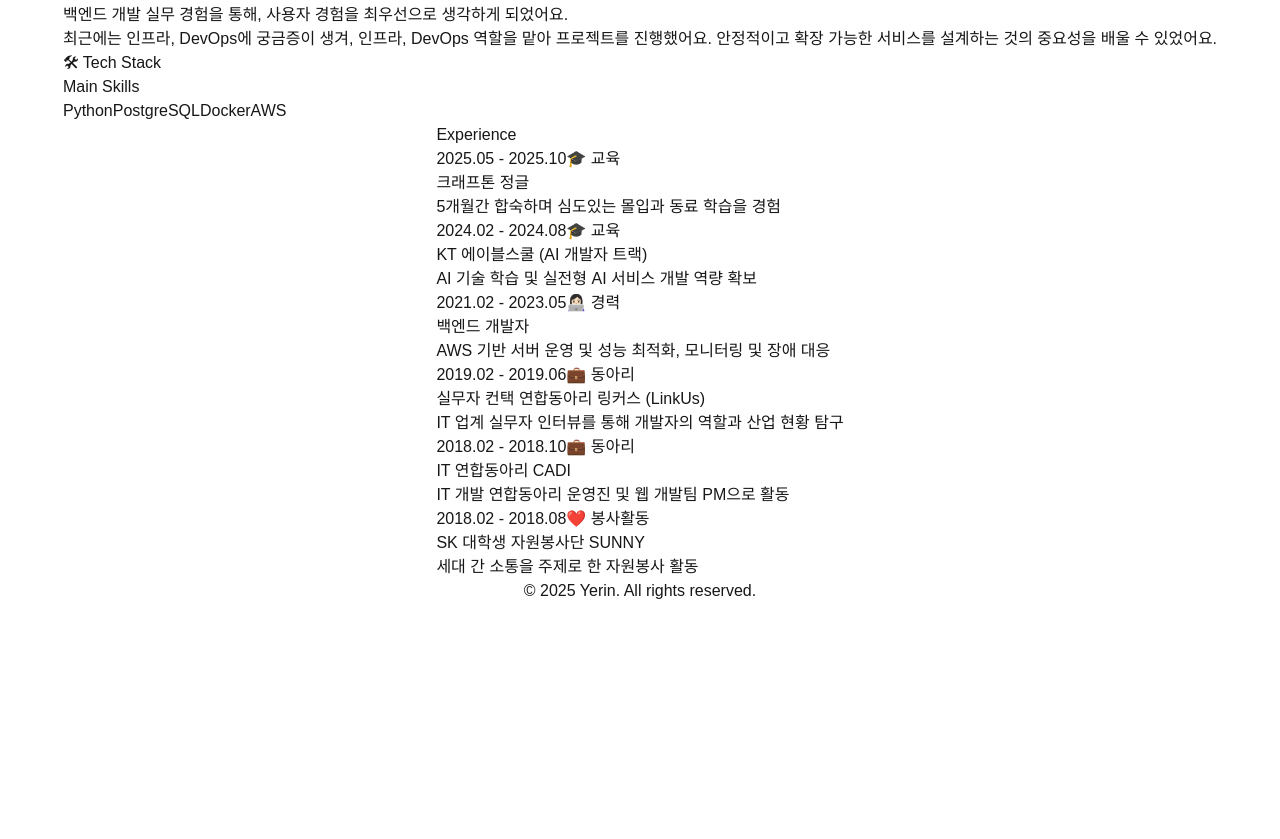
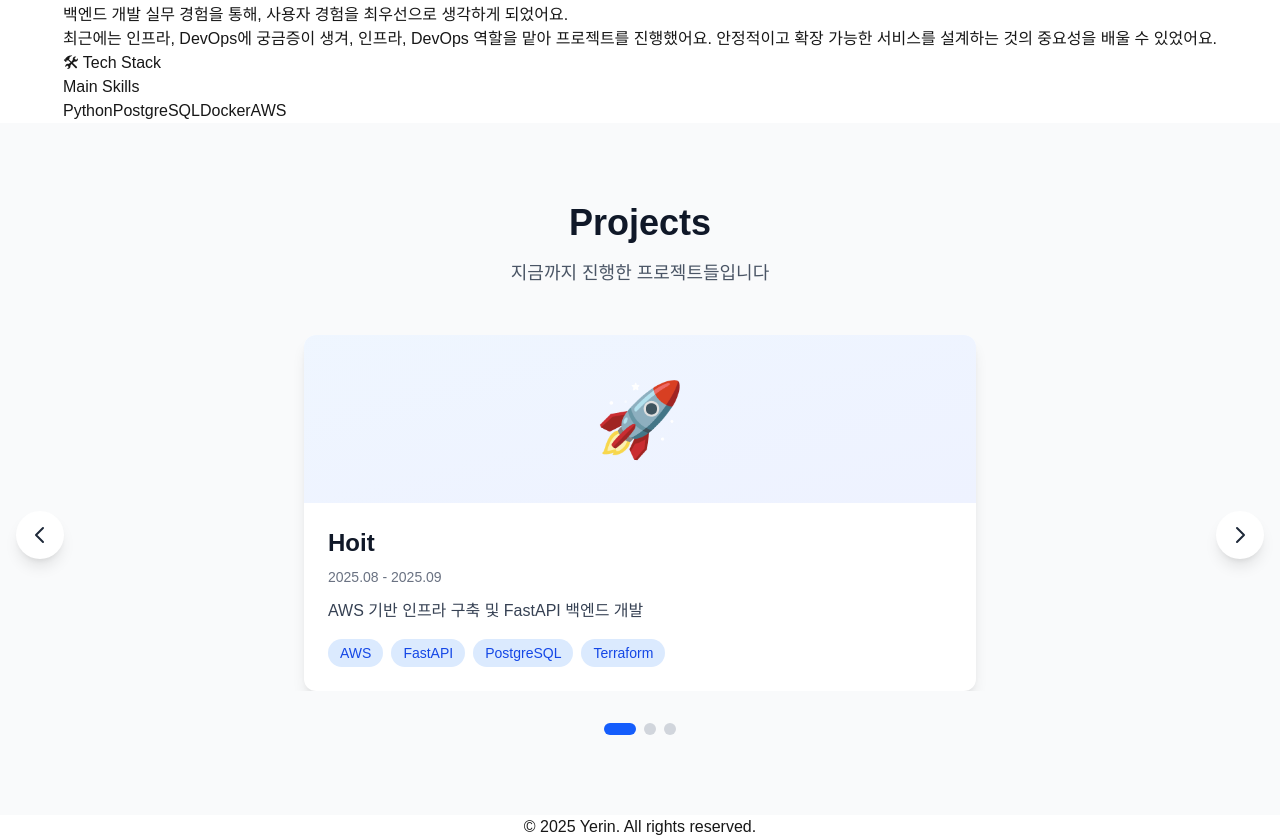
Before and after one commit to Yerinnnn/yerinnnn, a Next.js app: page / in a window 1280 px wide. Shown: the part 466-1305 px from the top of the page. Before the commit the page ends 1069 px from the top, so only its background shows below. Built offline with nearby package versions, Linux system fonts and the light colour scheme.

Commit message:
Feat: 프로젝트 섹션 캐러셀 (carousel) 구현

```diff
--- a/app/page.tsx
+++ b/app/page.tsx
@@ -6,8 +6,8 @@ import Header from "@/components/Header";
 import Footer from "@/components/Footer";
 import Hero from "@/components/Hero";
 import About from "@/components/About";
-import Experience from "@/components/Experience";
-// import Projects from "@/components/projects/Carousel";
+// import Experience from "@/components/Experience";
+import Projects from "@/components/projects/carousel";
 // import Contact from "@/components/Contact";
 
 export default function Home({ children }: { children: ReactNode }) {
@@ -16,8 +16,8 @@ export default function Home({ children }: { children: ReactNode }) {
       <Header />
       <Hero />
       <About />
-      <Experience />
-      {/* <Projects /> */}
+      {/* <Experience /> */}
+      <Projects />
       {/* <Contact /> */}
       <Footer />
     </main>
--- a/components/projects/card.tsx
+++ b/components/projects/card.tsx
@@ -0,0 +1,40 @@
+import Link from "next/link";
+import { Project } from "@/types/project";
+
+interface ProjectCardProps {
+  project: Project;
+}
+
+export default function ProjectCard({ project }: ProjectCardProps) {
+  return (
+    <Link href={project.link} className="block group">
+      <div className="bg-white rounded-xl shadow-lg overflow-hidden hover:shadow-2xl transition-shadow duration-300 h-full">
+        {/* Icon Section */}
+        <div className="bg-gradient-to-br from-blue-50 to-indigo-50 p-12 flex items-center justify-center">
+          <div className="text-7xl">{project.icon}</div>
+        </div>
+
+        {/* Content Section */}
+        <div className="p-6">
+          <h3 className="text-2xl font-bold text-gray-900 mb-2 group-hover:text-blue-600 transition-colors">
+            {project.title}
+          </h3>
+          <p className="text-sm text-gray-500 mb-3">{project.period}</p>
+          <p className="text-gray-700 mb-4 line-clamp-2">{project.description}</p>
+
+          {/* Tech Tags */}
+          <div className="flex flex-wrap gap-2">
+            {project.tags.map((tag) => (
+              <span
+                key={tag}
+                className="px-3 py-1 bg-blue-100 text-blue-700 rounded-full text-sm font-medium"
+              >
+                {tag}
+              </span>
+            ))}
+          </div>
+        </div>
+      </div>
+    </Link>
+  );
+}
--- a/components/projects/carousel.tsx
+++ b/components/projects/carousel.tsx
@@ -0,0 +1,107 @@
+"use client";
+
+import { useState } from "react";
+import ProjectCard from "./card";
+import { projects } from "@/data/projects";
+
+export default function ProjectsCarousel() {
+  const [currentIndex, setCurrentIndex] = useState(0);
+
+  const nextSlide = () => {
+    setCurrentIndex((prev) => (prev + 1) % projects.length);
+  };
+
+  const prevSlide = () => {
+    setCurrentIndex((prev) => (prev - 1 + projects.length) % projects.length);
+  };
+
+  const goToSlide = (index: number) => {
+    setCurrentIndex(index);
+  };
+
+  return (
+    <section id="projects" className="py-20 bg-gray-50">
+      <div className="max-w-7xl mx-auto px-4 sm:px-6 lg:px-8">
+        <div className="text-center mb-12">
+          <h2 className="text-4xl font-bold text-gray-900 mb-4">Projects</h2>
+          <p className="text-lg text-gray-600">지금까지 진행한 프로젝트들입니다</p>
+        </div>
+
+        <div className="relative">
+          <button
+            onClick={prevSlide}
+            className="absolute left-0 top-1/2 -translate-y-1/2 -translate-x-4 z-10 bg-white rounded-full p-3 shadow-lg hover:bg-gray-100 transition-colors disabled:opacity-50"
+            aria-label="Previous project"
+          >
+            <svg
+              className="w-6 h-6 text-gray-800"
+              fill="none"
+              stroke="currentColor"
+              viewBox="0 0 24 24"
+            >
+              <path
+                strokeLinecap="round"
+                strokeLinejoin="round"
+                strokeWidth={2}
+                d="M15 19l-7-7 7-7"
+              />
+            </svg>
+          </button>
+
+          <button
+            onClick={nextSlide}
+            className="absolute right-0 top-1/2 -translate-y-1/2 translate-x-4 z-10 bg-white rounded-full p-3 shadow-lg hover:bg-gray-100 transition-colors disabled:opacity-50"
+            aria-label="Next project"
+          >
+            <svg
+              className="w-6 h-6 text-gray-800"
+              fill="none"
+              stroke="currentColor"
+              viewBox="0 0 24 24"
+            >
+              <path
+                strokeLinecap="round"
+                strokeLinejoin="round"
+                strokeWidth={2}
+                d="M9 5l7 7-7 7"
+              />
+            </svg>
+          </button>
+
+          <div className="overflow-hidden">
+            <div
+              className="flex transition-transform duration-500 ease-in-out"
+              style={{ transform: `translateX(-${currentIndex * 100}%)` }}
+            >
+              {projects.map((project) => (
+                <div
+                  key={project.id}
+                  className="w-full flex-shrink-0 px-4"
+                >
+                  <div className="max-w-2xl mx-auto">
+                    <ProjectCard project={project} />
+                  </div>
+                </div>
+              ))}
+            </div>
+          </div>
+
+          <div className="flex justify-center gap-2 mt-8">
+            {projects.map((_, index) => (
+              <button
+                key={index}
+                onClick={() => goToSlide(index)}
+                className={`w-3 h-3 rounded-full transition-all ${
+                  index === currentIndex
+                    ? "bg-blue-600 w-8"
+                    : "bg-gray-300 hover:bg-gray-400"
+                }`}
+                aria-label={`Go to slide ${index + 1}`}
+              />
+            ))}
+          </div>
+        </div>
+      </div>
+    </section>
+  );
+}
--- /dev/null
+++ b/data/projects.ts
@@ -0,0 +1,31 @@
+import { Project } from "@/types/project";
+
+export const projects: Project[] = [
+  {
+    id: "hoit",
+    title: "Hoit",
+    period: "2025.08 - 2025.09",
+    description: "AWS 기반 인프라 구축 및 FastAPI 백엔드 개발",
+    icon: "🚀",
+    tags: ["AWS", "FastAPI", "PostgreSQL", "Terraform"],
+    link: "/projects/hoit"
+  },
+  {
+    id: "pintos",
+    title: "Pintos",
+    period: "2025.07 - 2025.08",
+    description: "교육용 운영체제 pintos의 thread, system call, virtual memory 구현",
+    icon: "💡",
+    tags: ["C", "OS"],
+    link: "/projects/pintos"
+  },
+  {
+    id: "safety",
+    title: "근로자를 위한 실시간 안전 모니터링 시스템",
+    period: "2024.07 - 2024.08",
+    description: "YOLO 기반 실시간 안전 감지 및 바이탈 모니터링 파이프라인 구축",
+    icon: "⚡",
+    tags: ["Python", "YOLO", "Elasticsearch", "AWS S3"],
+    link: "/projects/safety"
+  }
+];
--- /dev/null
+++ b/types/project.ts
@@ -0,0 +1,9 @@
+export interface Project {
+  id: string;
+  title: string;
+  period: string;
+  description: string;
+  icon: string;
+  tags: string[];
+  link: string;
+}
```
